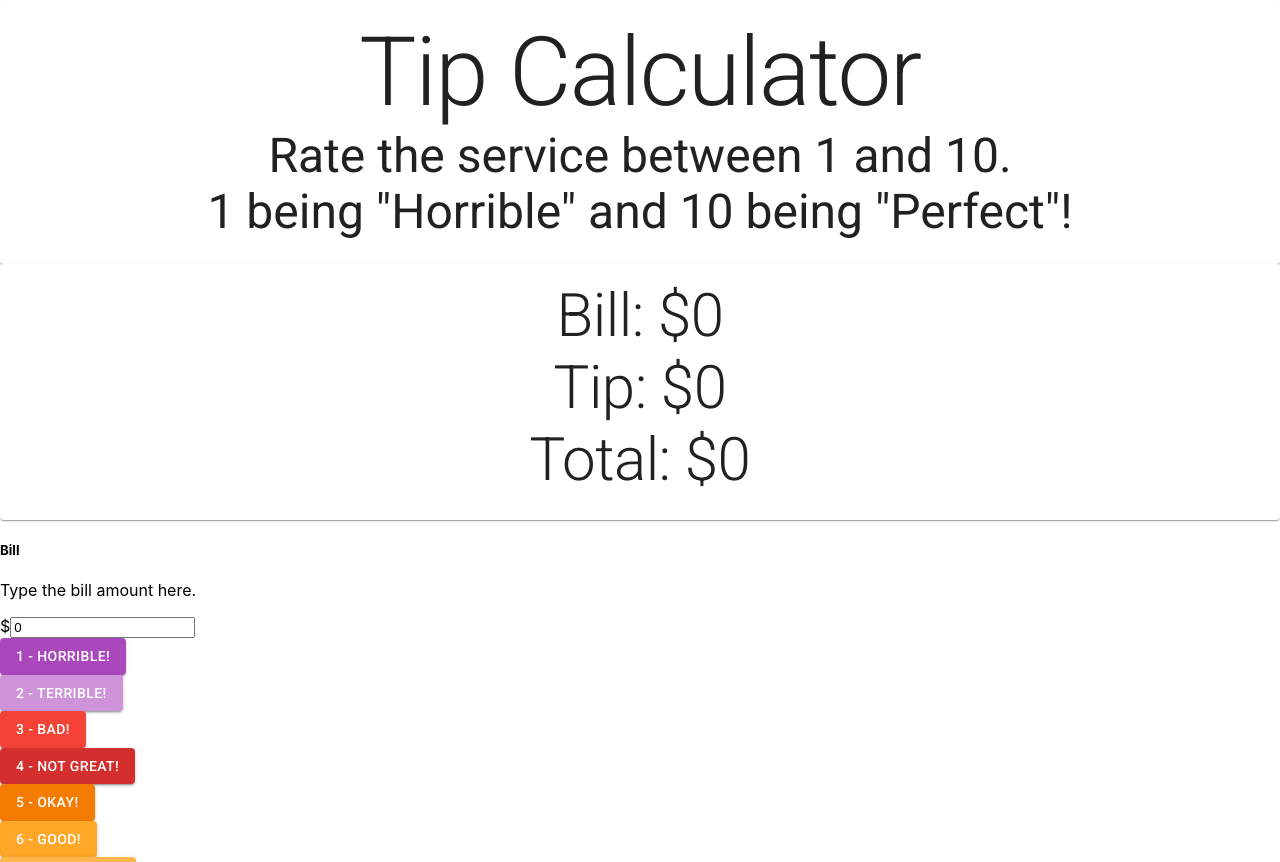
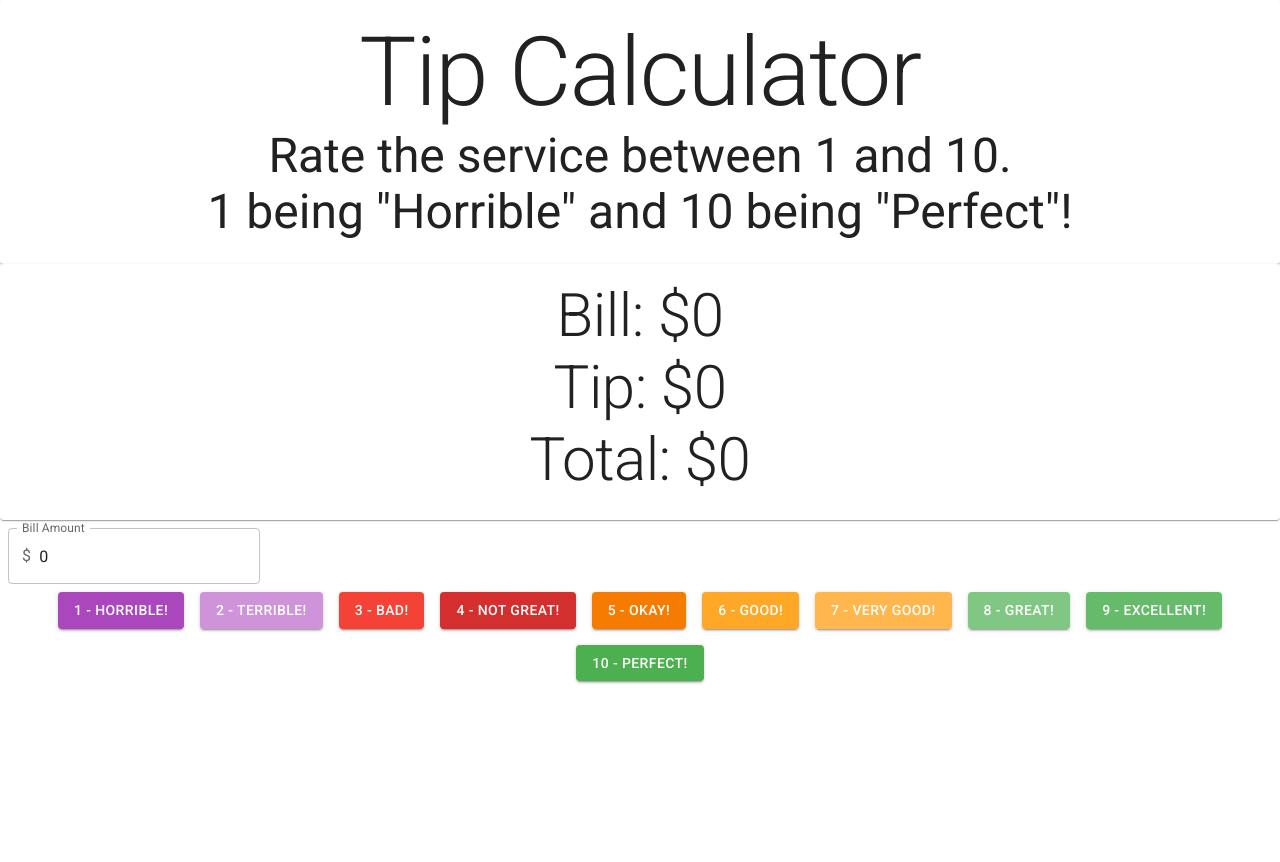
Before and after one commit to RossaMania/tip-calculator-react, a React (Create React App) app: page / in a window 1280 px wide. Shown: the top 862 px of the page. After the commit the page ends 800 px from the top, so only its background shows below. Built offline with nearby package versions, Linux system fonts and the light colour scheme.

Commit message:
Add Material UI Grid to buttons. Add Text Field to BillAmount component.

```diff
--- a/src/components/BillAmount.js
+++ b/src/components/BillAmount.js
@@ -1,15 +1,21 @@
 import React from "react";
+import InputAdornment from "@mui/material/InputAdornment";
+import TextField from "@mui/material/TextField";
 
 const BillAmount = (props) => {
   return (
-    <div>
-      <div>
-        <h5>Bill</h5>
-        <p>Type the bill amount here.</p>
-        <label htmlFor="bill">$</label>
-        <input type="text" id="bill" name="bill" value={props.bill} onChange={props.handleBillChange} />
-      </div>
-    </div>
+    <TextField
+      label="Bill Amount"
+      id="outlined-bill"
+      sx={{ m: 1, width: "25ch" }}
+      InputProps={{
+        startAdornment: <InputAdornment position="start">$</InputAdornment>,
+      }}
+      name="bill"
+      onChange={props.handleBillChange}
+      value={props.bill}
+      variant="outlined"
+    />
   );
 };
 
--- a/src/components/ServiceRating.js
+++ b/src/components/ServiceRating.js
@@ -1,4 +1,5 @@
 import React from "react";
+import Grid from "@mui/material/Grid";
 import Button from "@mui/material/Button";
 import { ThemeProvider } from "@mui/material";
 import ButtonTheme from "../themes/ButtonTheme";
@@ -27,8 +28,9 @@ const getButtonStyle = (color) => {
 
   return (
     <ThemeProvider theme={ButtonTheme}>
+      <Grid container spacing={2} justifyContent="center">
         {ratings.map((rating) => (
-        <div key={rating.value}>
+          <Grid key={rating.value} item s={6}>
             <Button
               name="service"
               value={rating.value}
@@ -38,8 +40,9 @@ const getButtonStyle = (color) => {
             >
               {rating.label}
             </Button>
-        </div>
+          </Grid>
         ))}
+      </Grid>
     </ThemeProvider>
   );
 };
```
Lines whose indentation alone changed are shown as unchanged.
